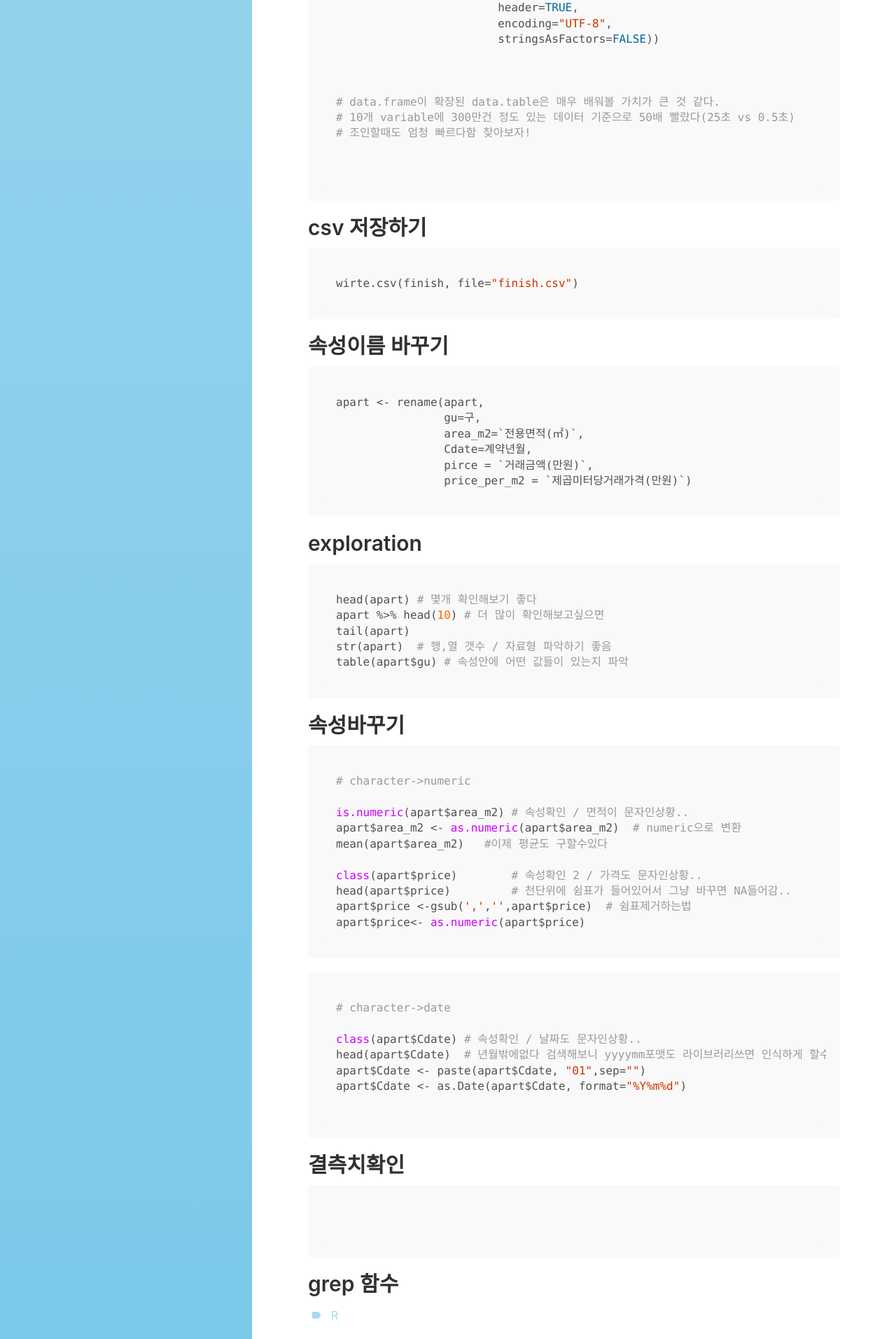
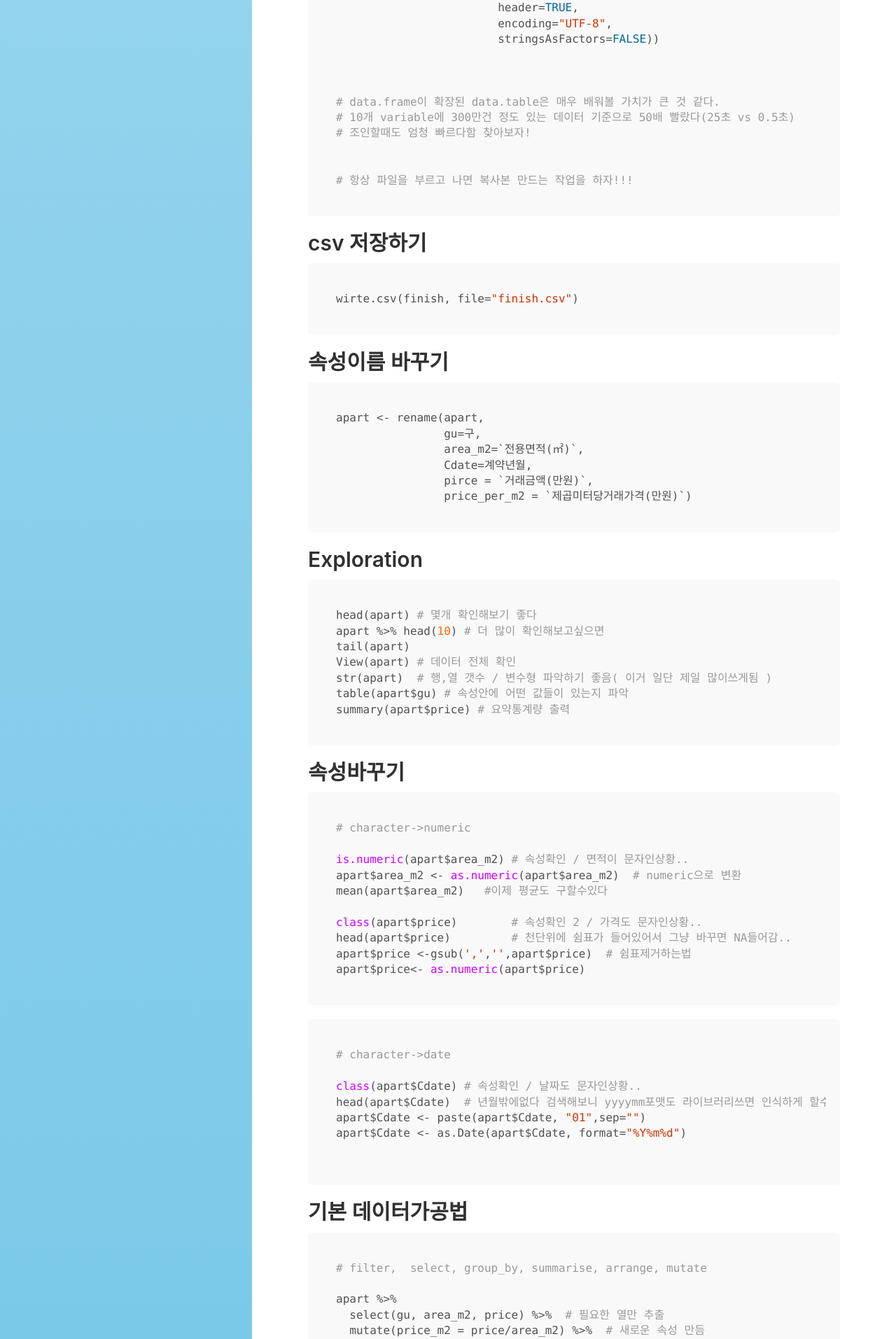
Before and after one commit to vlufoot/vlufoot.github.io, a Jekyll site: the page built from _posts/R/2018-11-24-r_basic.md, in a window 1280 px wide. Shown: the part 1486-3399 px from the top of the page at 70% size. Built offline with Jekyll 4.4.1, drawn with Linux system fonts in a browser that asks for light colours; some of the changed text lies outside the part shown.

Commit message:
Update 2018-11-24-r_basic.md

````diff
--- a/_posts/R/2018-11-24-r_basic.md
+++ b/_posts/R/2018-11-24-r_basic.md
@@ -72,6 +72,7 @@
 # 조인할때도 엄청 빠르다함 찾아보자!
 
 
+# 항상 파일을 부르고 나면 복사본 만드는 작업을 하자!!!
 ```
 
 
@@ -94,14 +95,17 @@
 ```
 
 
-## exploration
+
+## Exploration
 
 ```r
 head(apart) # 몇개 확인해보기 좋다
 apart %>% head(10) # 더 많이 확인해보고싶으면
 tail(apart)
-str(apart)  # 행,열 갯수 / 자료형 파악하기 좋음
+View(apart) # 데이터 전체 확인
+str(apart)  # 행,열 갯수 / 변수형 파악하기 좋음( 이거 일단 제일 많이쓰게됨 )
 table(apart$gu) # 속성안에 어떤 값들이 있는지 파악
+summary(apart$price) # 요약통계량 출력
 ```
 
 
@@ -134,12 +138,43 @@
 ```
 
 
+## 기본 데이터가공법
+```r
+# filter,  select, group_by, summarise, arrange, mutate
+
+apart %>%
+  select(gu, area_m2, price) %>%  # 필요한 열만 추출
+  mutate(price_m2 = price/area_m2) %>%  # 새로운 속성 만듬
+  group_by(gu) %>%  # gu단위로 묶어서
+  summarise(mean_price_m2=mean(price_m2)) %>%   # 제곱미터당 가격 평균 구함
+  filter(mean_price_m2 > 600) %>%   # 특정 행만 추출
+  arrange(desc(mean_price_m2))  # 내림차순 정렬
+
+
+
+# 데이터 결합
+
+bind_row(a,b) # 속성 똑같을때 새로운 행 추가
+
+left_join(c, d, by=id) # 속성기준으로 가로 결합
+
+
+```
 
 
 
 
-## 결측치확인
+## 결측치, 이상치 확인
 ```r
+table(is.na(df$score))
+nomiss <- filter(!is.na(df$score))
+
+
+table(outlier$sex)  #만약 성별에 3이 있으면 제거해야함
+outlier$sex <- ifelse(ourlier$sex ==3, NA, outlier$sex)
+
+boxplot(apart$price)
+boxplot(apart$price)$stats  # 아파트가격이 평당 1000원이거나 200억이거나 하면 이상치로 생각하고 제거 고려해야댐
 
 ```
 
````
Also changed, not shown: other parts of _posts/R/2018-11-24-r_basic.md (+6 -0 lines).
